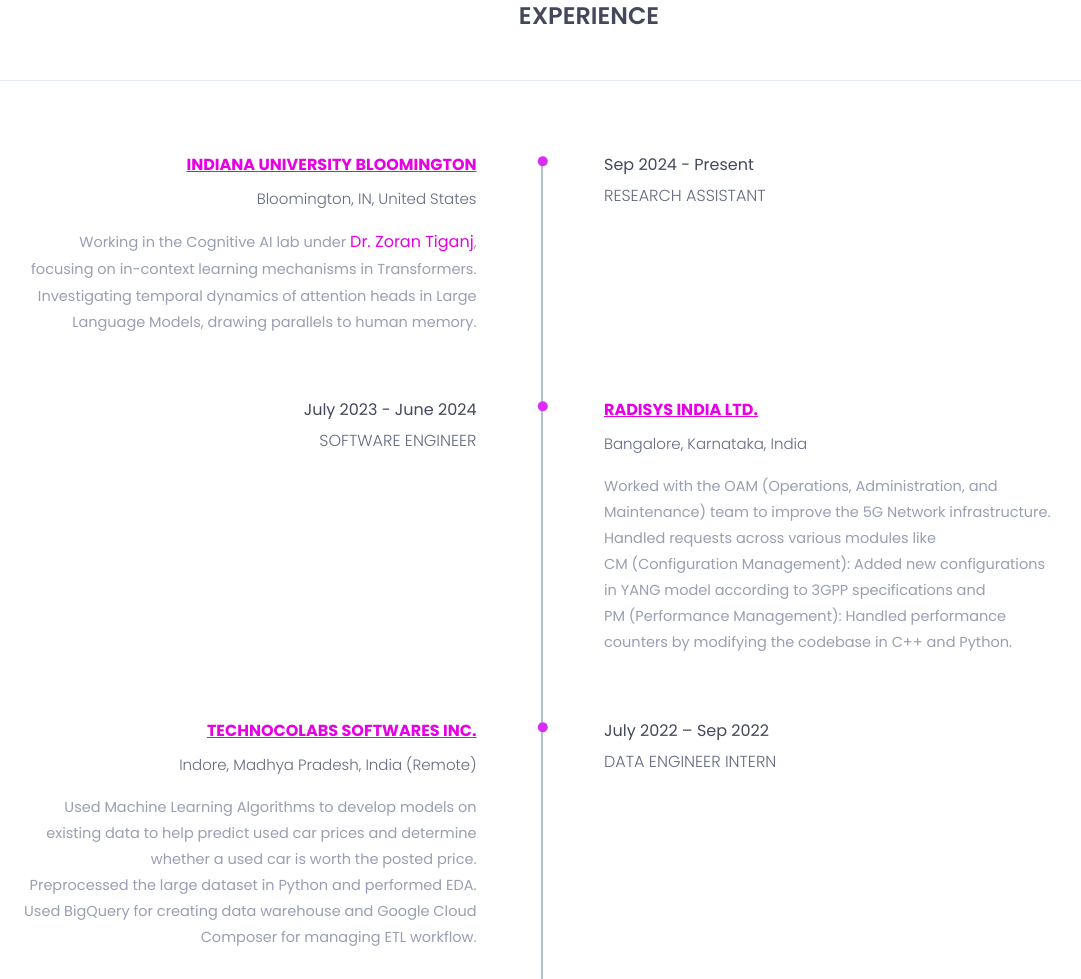
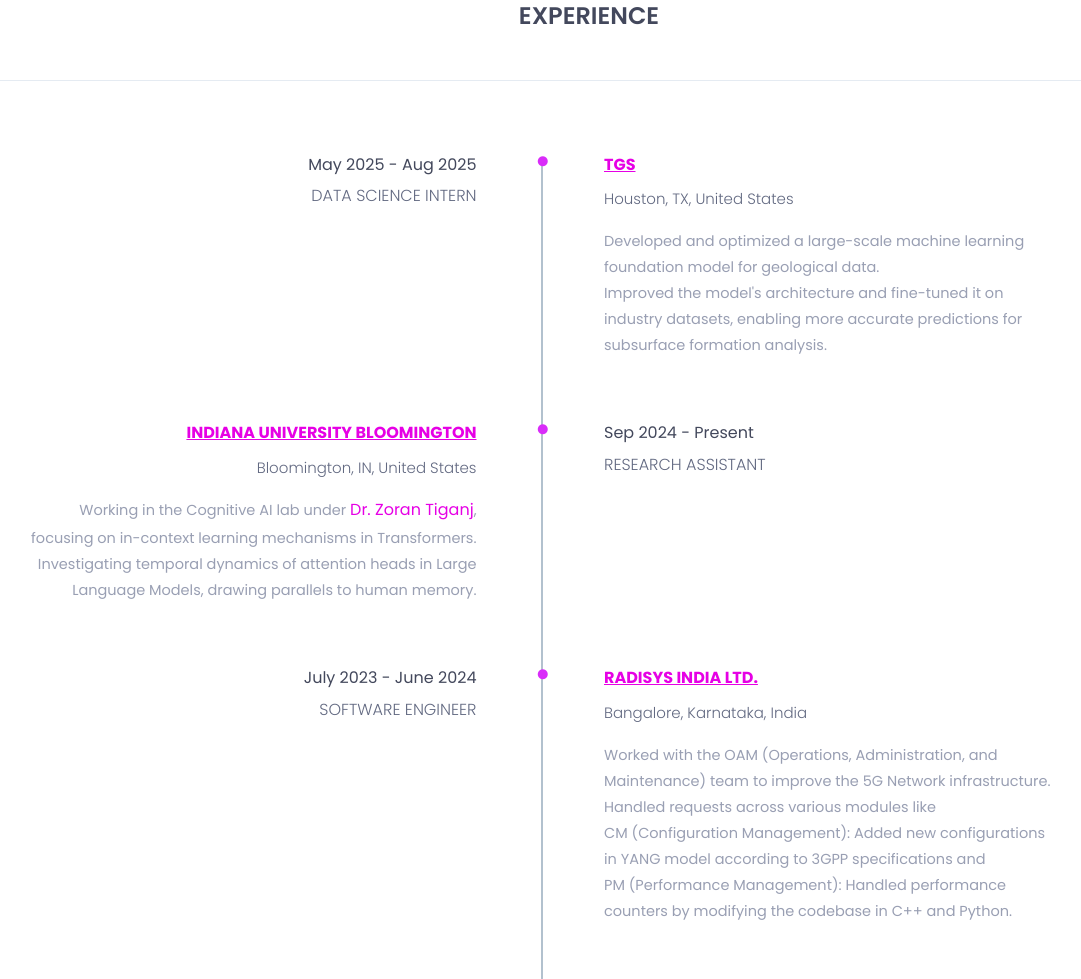
Before and after one commit to ab490/ab490.github.io, a plain HTML site: page index.html in a window 1280 px wide. Shown: the part 2821-3800 px from the top of the page, without its empty margins (51-1132 px from the left). Drawn offline with nearby package versions, Linux system fonts and the light colour scheme; a small style sheet from the web is missing.

Commit message:
Internship Experience Added

```diff
--- a/index.html
+++ b/index.html
@@ -423,6 +423,46 @@
 			<div class="experience-content">
 				<div class="main-timeline">
 					<ul>
+
+						<!-- sixth experience start -->
+						<li>
+							<div class="single-timeline-box fix">
+								<div class="row">
+
+									<div class="col-md-5">
+										<div class="experience-time text-right">
+											<h2>May 2025 - Aug 2025</h2>
+											<h3>Data Science Intern</h3>
+										</div><!--/.experience-time-->
+									</div><!--/.col-->
+
+									<div class="col-md-offset-1 col-md-5">
+										<div class="timeline">
+											<div class="timeline-content">
+												<h4 class="title">
+													<span><i class="fa fa-circle" aria-hidden="true"></i></span>
+													<a href="https://www.tgs.com/" target="_blank"
+														class="ml-1 mr-1 follow-link" style="color:#E600E5">
+														<u><b>TGS</b></u>
+													</a>
+												</h4>
+												<h5>Houston, TX, United States</h5>
+												<p class="description">
+													Developed and optimized a
+													large-scale machine learning foundation
+													model for geological data. <br>Improved the model's architecture and
+													fine-tuned it on industry datasets, enabling more accurate
+													predictions for subsurface formation analysis.
+													<br><br>
+												</p>
+											</div><!--/.timeline-content-->
+										</div><!--/.timeline-->
+									</div><!--/.col-->
+
+								</div>
+							</div><!--/.single-timeline-box-->
+						</li>
+						<!-- sixth experience end -->
 
 						<!-- fifth experience start -->
 						<li>
```
Also changed, not shown: 1 other file.
